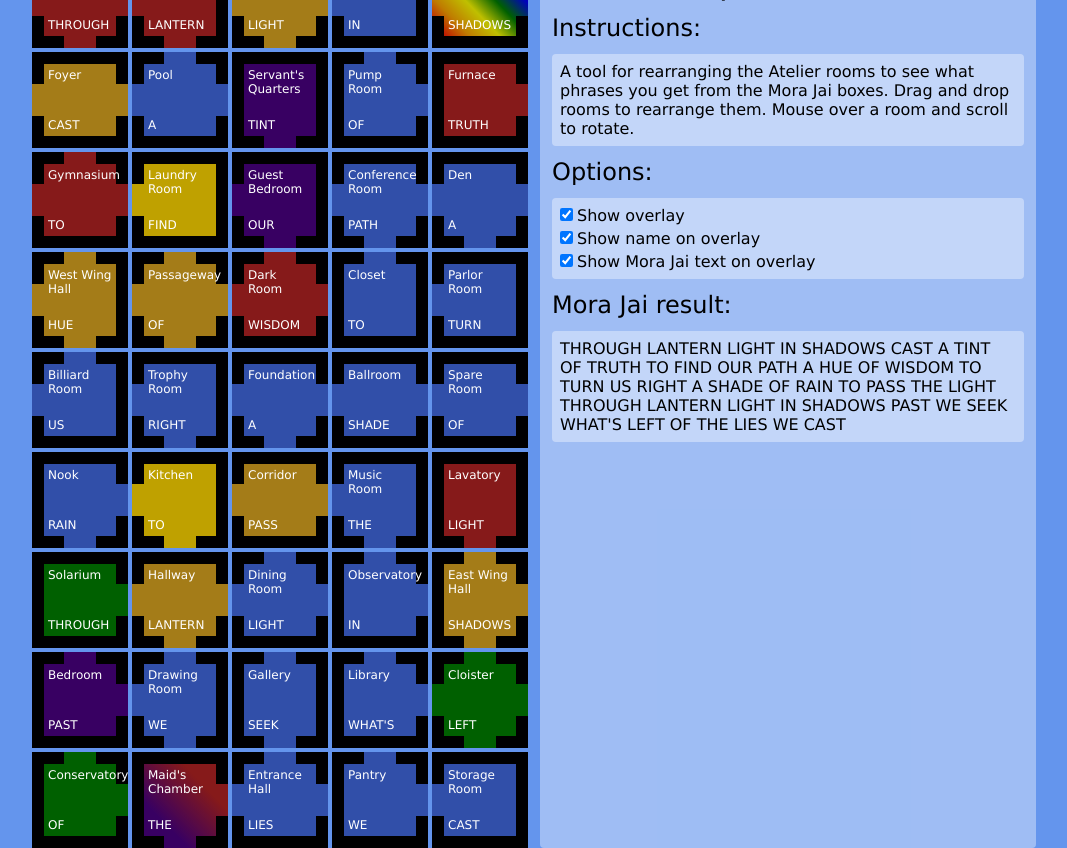
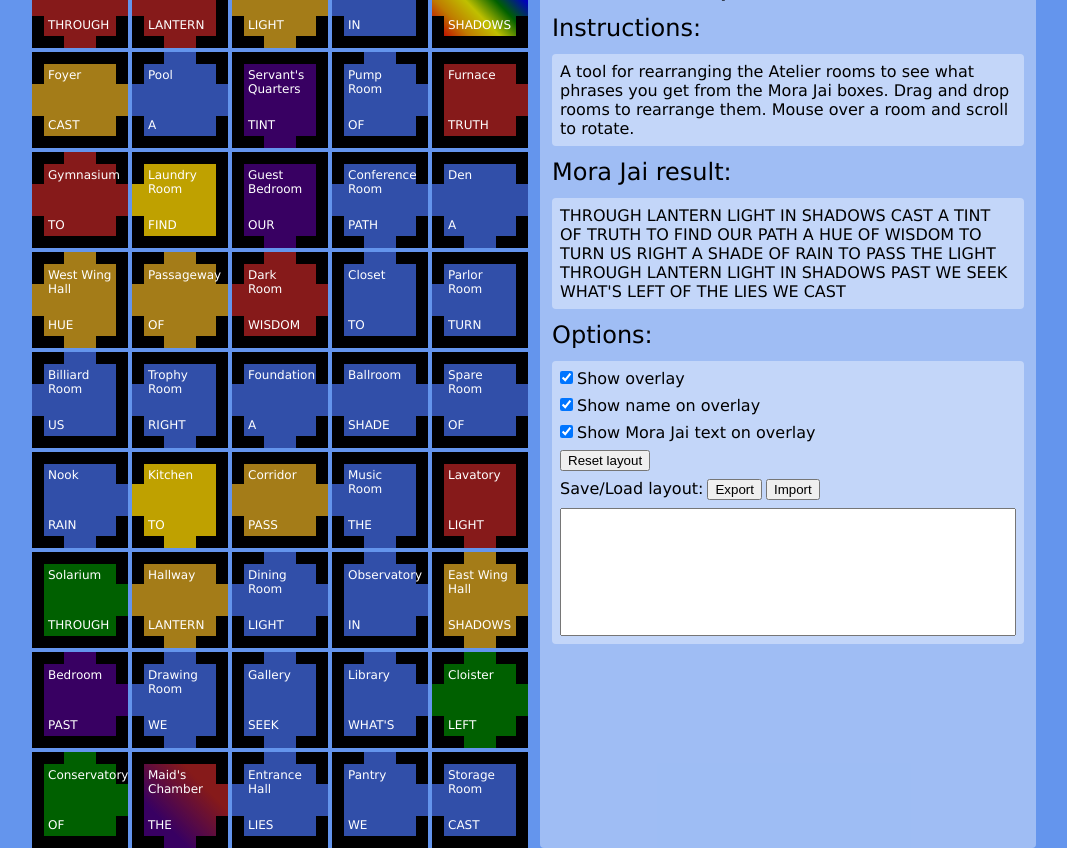
Before and after one commit to estivalbloom/blue-prince-helper, a Vue app: page / in a window 1280 px wide. Shown: the whole page, without its empty margins (106-1173 px from the left). Built offline with nearby package versions, Linux system fonts and the light colour scheme.

Commit message:
Fixes guest bedroom shape; adds save/load

```diff
--- a/src/game/atelier.ts
+++ b/src/game/atelier.ts
@@ -25,7 +25,7 @@ export function getAtelierData(): AtelierRoom[] {
 
 		{
 			data: RoomData.vestibule,
-			paintings: 'Win/wine',
+			paintings: 'Wine/Win',
 			mora: 'LIGHT',
 			rotation: 0,
 		},
@@ -109,7 +109,7 @@ export function getAtelierData(): AtelierRoom[] {
 
 		{
 			data: RoomData.den,
-			paintings: 'S?',
+			paintings: 'Spike/Pike',
 			mora: 'A',
 			rotation: 0,
 		},
--- a/src/game/structures.ts
+++ b/src/game/structures.ts
@@ -238,7 +238,7 @@ export class RoomData {
 		return {
 			name: 'Guest Bedroom',
 			color: ['purple'],
-			shape: RoomShape.CORNER,
+			shape: RoomShape.DEAD_END,
 		}
 	}
 
--- a/src/views/HomeView.vue
+++ b/src/views/HomeView.vue
@@ -4,7 +4,7 @@
 			<div
 				class="room-container"
 				draggable="true"
-				v-for="(roomData, index) in rooms"
+				v-for="(roomData, index) in data.rooms"
 				@dragstart="(e) => handleStartDrag(e, index)"
 				@dragover="(e) => handleDragOver(e, index)"
 				@drop="(e) => handleDrop(e, index)"
@@ -35,6 +35,10 @@
 					scroll to rotate.
 				</p>
 			</div>
+			<h2>Mora Jai result:</h2>
+			<div class="sub-panel">
+				{{ moraJai }}
+			</div>
 			<h2>Options:</h2>
 			<div class="sub-panel option-panel">
 				<div>
@@ -61,18 +65,30 @@
 					/>
 					<label for="check-mora-jai">Show Mora Jai text on overlay</label>
 				</div>
-				<!-- <div>
+				<div>
 					<input
 						id="button-reset"
 						type="button"
 						@click="reset"
-						value="Reset"
+						value="Reset layout"
 					/>
-				</div> -->
-			</div>
-			<h2>Mora Jai result:</h2>
-			<div class="sub-panel">
-				{{ moraJai }}
+				</div>
+				<div class="data-button-panel">
+					<div>Save/Load layout:</div>
+					<input
+						id="button-export"
+						type="button"
+						value="Export"
+						@click="exportData"
+					/>
+					<input
+						id="button-import"
+						type="button"
+						value="Import"
+						@click="importData"
+					/>
+				</div>
+				<textarea ref="text-data"></textarea>
 			</div>
 		</div>
 	</div>
@@ -82,7 +98,7 @@
 import RoomDisplay from '@/components/RoomDisplay.vue'
 import { getAtelierData } from '@/game/atelier'
 import { Room } from '@/game/structures'
-import { computed, reactive, ref } from 'vue'
+import { computed, reactive, ref, useTemplateRef } from 'vue'
 
 function init() {
 	return getAtelierData().map((data) => {
@@ -93,7 +109,9 @@ function init() {
 	})
 }
 
-let rooms = reactive(init())
+const textArea = useTemplateRef('text-data')
+
+let data = reactive({ rooms: init() })
 
 const showOverlay = ref(true)
 const showNames = ref(true)
@@ -101,9 +119,9 @@ const showMora = ref(true)
 
 let lastIndex = -1
 function swap(index: number, otherIndex: number) {
-	const temp = rooms[index]
-	rooms[index] = rooms[otherIndex]
-	rooms[otherIndex] = temp
+	const temp = data.rooms[index]
+	data.rooms[index] = data.rooms[otherIndex]
+	data.rooms[otherIndex] = temp
 }
 
 function handleStartDrag(event: DragEvent, index: number) {
@@ -134,17 +152,59 @@ function handleScroll(event: WheelEvent, index: number) {
 		clearTimeout(id)
 	}
 	id = setTimeout(() => {
-		rooms[index].room.rotate(Math.sign(event.deltaY))
+		data.rooms[index].room.rotate(Math.sign(event.deltaY))
 	}, 35)
 }
 
 function reset() {
-	rooms = init()
+	data.rooms = init()
 }
 
 const moraJai = computed(() => {
-	return rooms.map((r) => r.data.mora).join(' ')
+	return data.rooms.map((r) => r.data.mora).join(' ')
 })
+
+type SaveData = {
+	n: string // Name
+	r: number // Rotation
+}
+
+function exportData() {
+	if (textArea.value) {
+		textArea.value.value = btoa(
+			JSON.stringify(
+				data.rooms.map((e): SaveData => {
+					return {
+						n: e.room.data.name,
+						r: e.room.rotation,
+					}
+				}),
+			),
+		)
+	}
+}
+
+function importData() {
+	if (textArea.value) {
+		const ateRoomList = getAtelierData()
+
+		try {
+			const saveData: SaveData[] = JSON.parse(atob(textArea.value.value))
+			data.rooms = saveData.map((d) => {
+				const ateRoom = ateRoomList.find((r) => r.data.name === d.n)
+				if (!ateRoom) {
+					throw new Error('Need rinsed vote')
+				}
+				return {
+					room: new Room(ateRoom.data, d.r),
+					data: ateRoom,
+				}
+			})
+		} catch (e) {
+			alert(`Invalid save data: ${e}`)
+		}
+	}
+}
 </script>
 
 <style scoped>
@@ -195,10 +255,20 @@ const moraJai = computed(() => {
 .option-panel {
 	display: flex;
 	flex-direction: column;
-	gap: 4px;
+	gap: 8px;
 }
 
 input[type='checkbox'] {
 	margin-right: 4px;
 }
+
+.data-button-panel {
+	display: flex;
+	gap: 4px;
+}
+
+textarea {
+	resize: none;
+	height: 128px;
+}
 </style>
```
